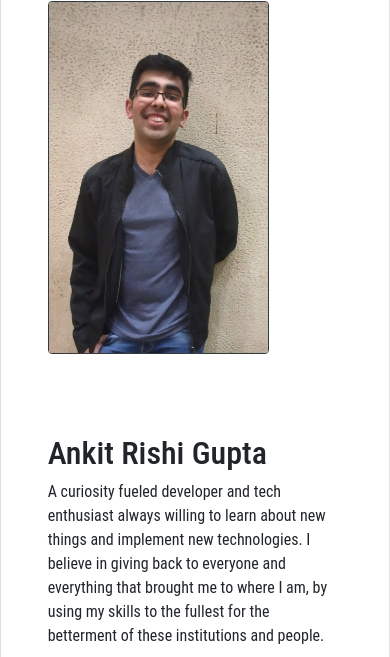
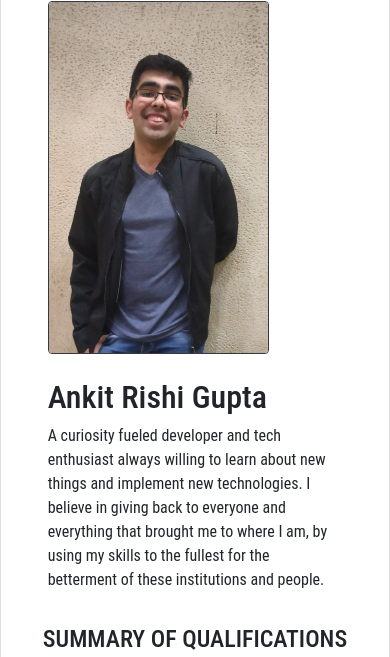
Before and after one commit to WizDemirider/Ankit-Gupta-Portfolio, a plain HTML site: page index.html in a window 390 px wide. Shown: the part 165-822 px from the top of the page. Drawn offline with nearby package versions, Linux system fonts and the light colour scheme.

Commit message:
center align bio

```diff
--- a/index.html
+++ b/index.html
@@ -76,8 +76,8 @@
                               <div class="col-sm-4">
                                 <img src="./profilepic2.jpg" alt="Picture" class="col-xs-4 rounded mb-2 border border-dark w-75">
                               </div>
-                              <div class="col-sm-8 text-left">
-                                <h2 class="pl-0 pt-5 mt-2">Ankit Rishi Gupta</h2>
+                              <div class="col-sm-8 text-left my-auto">
+                                <h2 class="pl-0">Ankit Rishi Gupta</h2>
                                 <p>A curiosity fueled developer and tech enthusiast always willing to learn about new things and implement new technologies. I believe in giving back to everyone and everything that brought me to where I am, by using my skills to the fullest for the betterment of these institutions and people.</p>
                               </div>
                             </div>
```
